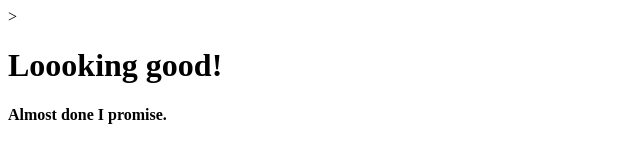
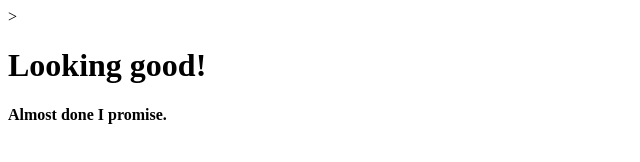
Before and after one commit to jdmar3-comp426/a00-claremw, a website: page index.html in a window 1280 px wide. Shown: the whole page, without its empty margins (0-640 px from the left). Drawn offline with Linux system fonts and the light colour scheme.

Commit message:
committing index.html and package change

```diff
--- a/index.html
+++ b/index.html
@@ -7,7 +7,7 @@
     </head>
     <body>
         <div>
-            <h1>Loooking good!</h1>
+            <h1>Looking good!</h1>
             <p><strong>Almost done I promise.</strong></p>
         </div>
     </body>
```
Also changed, not shown: 1 other file.
